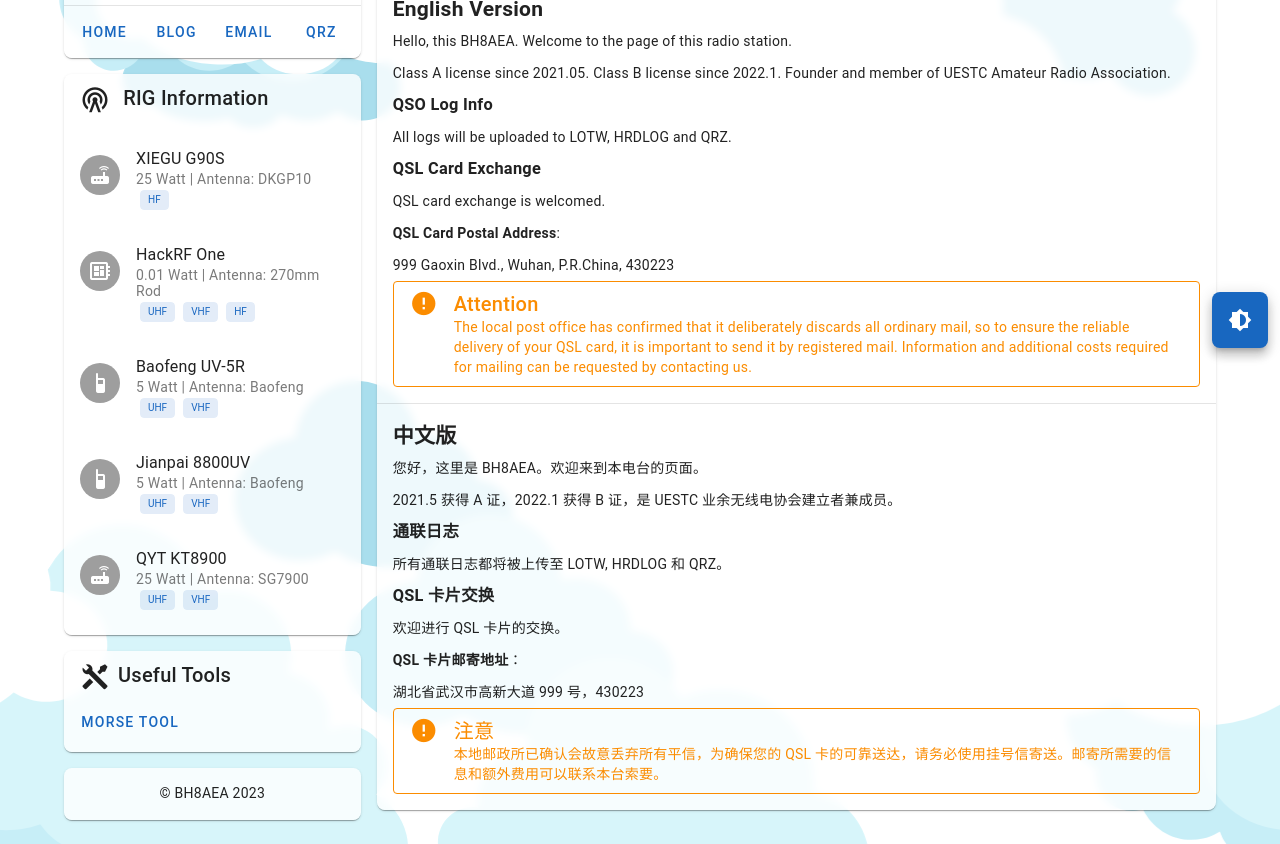
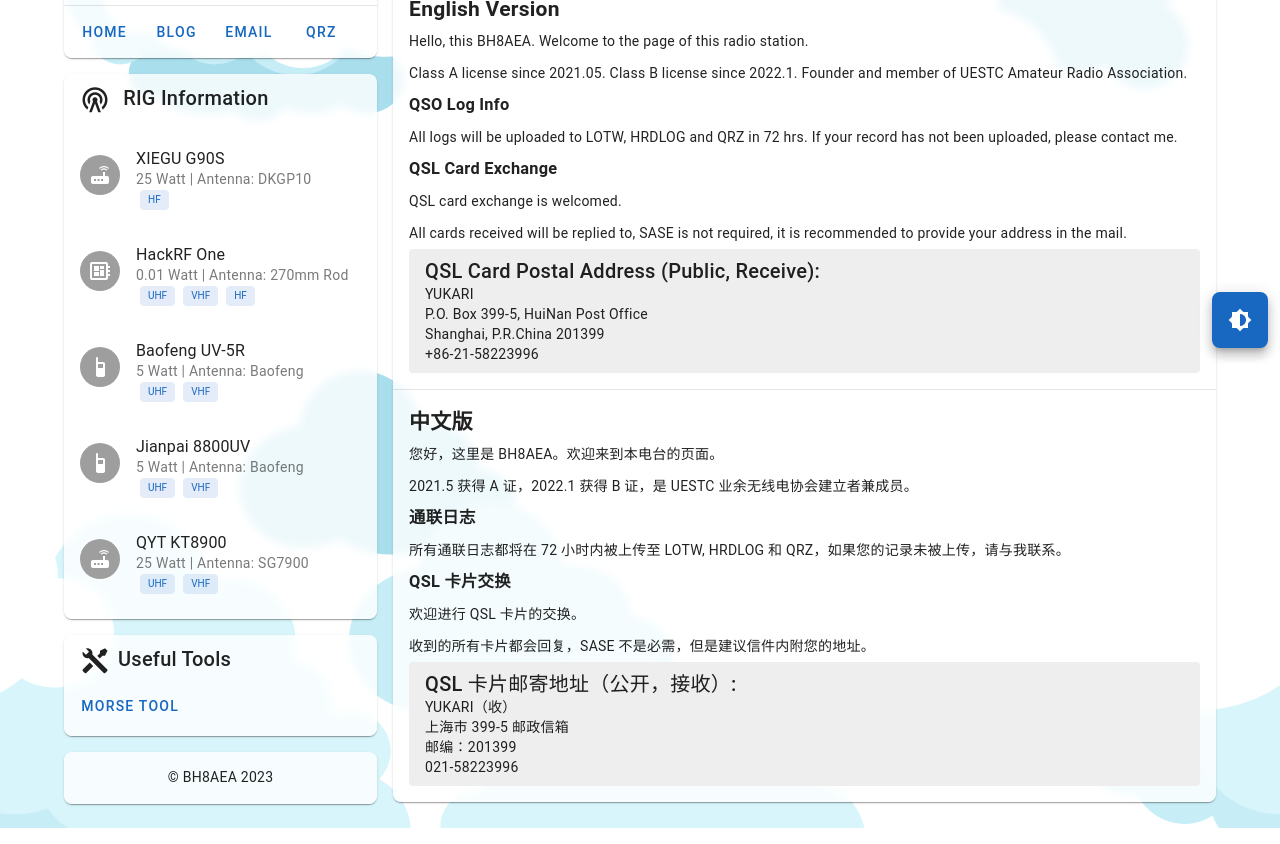
Before and after one commit to YukariChiba/Radio-Web, a Nuxt app: page / in a window 1280 px wide. Shown: the part 440-1284 px from the top of the page. Built offline with nearby package versions, Linux system fonts and the light colour scheme.

Commit message:
update post info

```diff
--- a/components/MainAbout.vue
+++ b/components/MainAbout.vue
@@ -20,25 +20,25 @@
                 Founder and member of UESTC Amateur Radio Association.
             </p>
             <h3>QSO Log Info</h3>
-            <p>All logs will be uploaded to LOTW, HRDLOG and QRZ.</p>
+            <p>
+                All logs will be uploaded to LOTW, HRDLOG and QRZ in 72 hrs. If
+                your record has not been uploaded, please contact me.
+            </p>
             <h3>QSL Card Exchange</h3>
+            <p>QSL card exchange is welcomed.</p>
             <p>
-                QSL card exchange is welcomed.<br />
-                <b>QSL Card Postal Address</b>:<br />
-                999 Gaoxin Blvd., Wuhan, P.R.China, 430223<br />
+                All cards received will be replied to, SASE is not required, it
+                is recommended to provide your address in the mail.
             </p>
             <v-alert
-                color="warning"
-                icon="$warning"
-                variant="outlined"
                 density="compact"
-                title="Attention"
-                text="The local post office has confirmed that it
-   deliberately discards all ordinary mail, so to ensure the
-   reliable delivery of your QSL card, it is important to send it
-   by registered mail. Information and additional costs required
-   for mailing can be requested by contacting us."
-            ></v-alert>
+                title="QSL Card Postal Address (Public, Receive):"
+            >
+                YUKARI<br />
+                P.O. Box 399-5, HuiNan Post Office<br />
+                Shanghai, P.R.China 201399<br />
+                +86-21-58223996
+            </v-alert>
         </v-card-text>
         <v-divider />
         <v-card-text>
@@ -49,22 +49,22 @@
                 业余无线电协会建立者兼成员。
             </p>
             <h3>通联日志</h3>
-            <p>所有通联日志都将被上传至 LOTW, HRDLOG 和 QRZ。</p>
+            <p>
+                所有通联日志都将在 72 小时内被上传至 LOTW, HRDLOG 和
+                QRZ，如果您的记录未被上传，请与我联系。
+            </p>
             <h3>QSL 卡片交换</h3>
+            <p>欢迎进行 QSL 卡片的交换。</p>
             <p>
-                欢迎进行 QSL 卡片的交换。<br />
-                <b>QSL 卡片邮寄地址</b>：<br />
-                湖北省武汉市高新大道 999 号，430223<br />
+                收到的所有卡片都会回复，SASE
+                不是必需，但是建议信件内附您的地址。
             </p>
-            <v-alert
-                color="warning"
-                icon="$warning"
-                variant="outlined"
-                density="compact"
-                title="注意"
-                text="本地邮政所已确认会故意丢弃所有平信，为确保您的 QSL
-       卡的可靠送达，请务必使用挂号信寄送。邮寄所需要的信息和额外费用可以联系本台索要。"
-            ></v-alert>
+            <v-alert density="compact" title="QSL 卡片邮寄地址（公开，接收）:">
+                YUKARI（收）<br />
+                上海市 399-5 邮政信箱<br />
+                邮编：201399<br />
+                021-58223996
+            </v-alert>
         </v-card-text>
     </div>
 </template>
```
